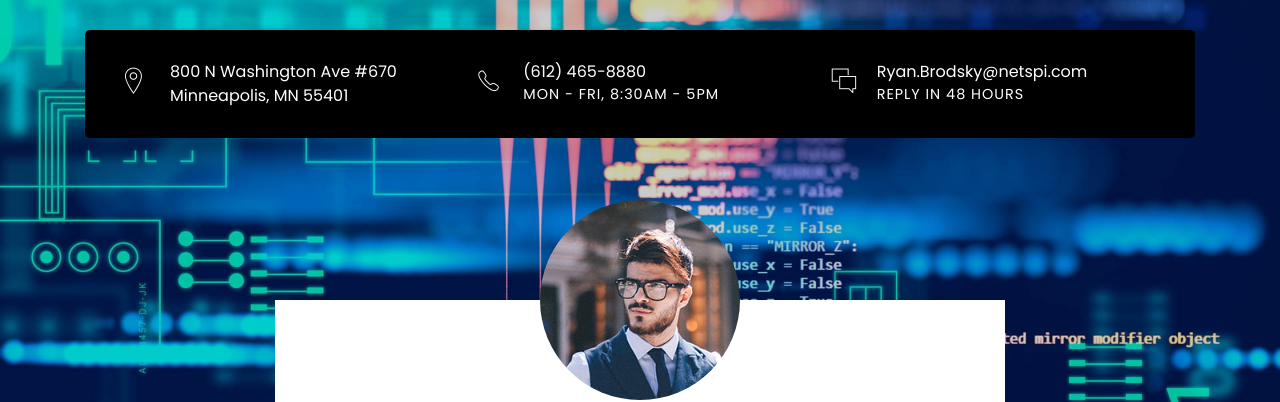
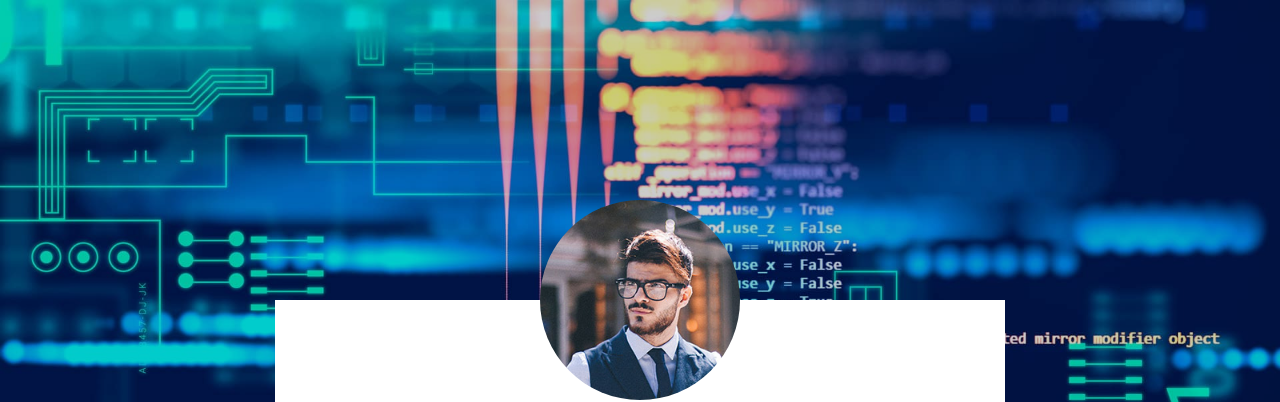
Before and after one commit to RJBrodsky/RJBrodsky.github.io, a plain HTML site: page index.html in a window 1280 px wide. Shown: the top 402 px of the page. Drawn offline with Linux system fonts and the light colour scheme; files whose address does not match are found by name.

Commit message:
Update index.html

```diff
--- a/index.html
+++ b/index.html
@@ -25,44 +25,6 @@
 
 </head>
 <body>
-
-	<header>
-		<div class="container">
-			<div class="heading-wrapper">
-				<div class="row">
-					<div class="col-sm-6 col-md-6 col-lg-4">
-						<div class="info">
-							<i class="icon ion-ios-location-outline"></i>
-							<div class="right-area">
-								<h5>800 N Washington Ave #670</h5>
-								<h5>Minneapolis, MN 55401</h5>
-							</div><!-- right-area -->
-						</div><!-- info -->
-					</div><!-- col-sm-4 -->
-
-					<div class="col-sm-6 col-md-6 col-lg-4">
-						<div class="info">
-							<i class="icon ion-ios-telephone-outline"></i>
-							<div class="right-area">
-								<h5>(612) 465-8880</h5>
-								<h6>MON - FRI, 8:30AM - 5PM</h6>
-							</div><!-- right-area -->
-						</div><!-- info -->
-					</div><!-- col-sm-4 -->
-
-					<div class="col-sm-6 col-md-6 col-lg-4">
-						<div class="info">
-							<i class="icon ion-ios-chatboxes-outline"></i>
-							<div class="right-area">
-								<h5>Ryan.Brodsky@netspi.com</h5>
-								<h6>REPLY IN 48 HOURS</h6>
-							</div><!-- right-area -->
-						</div><!-- info -->
-					</div><!-- col-sm-4 -->
-				</div><!-- row -->
-			</div><!-- heading-wrapper -->
-		</div><!-- container -->
-	</header>
 
 	<section class="intro-section">
 		<div class="container">
```
